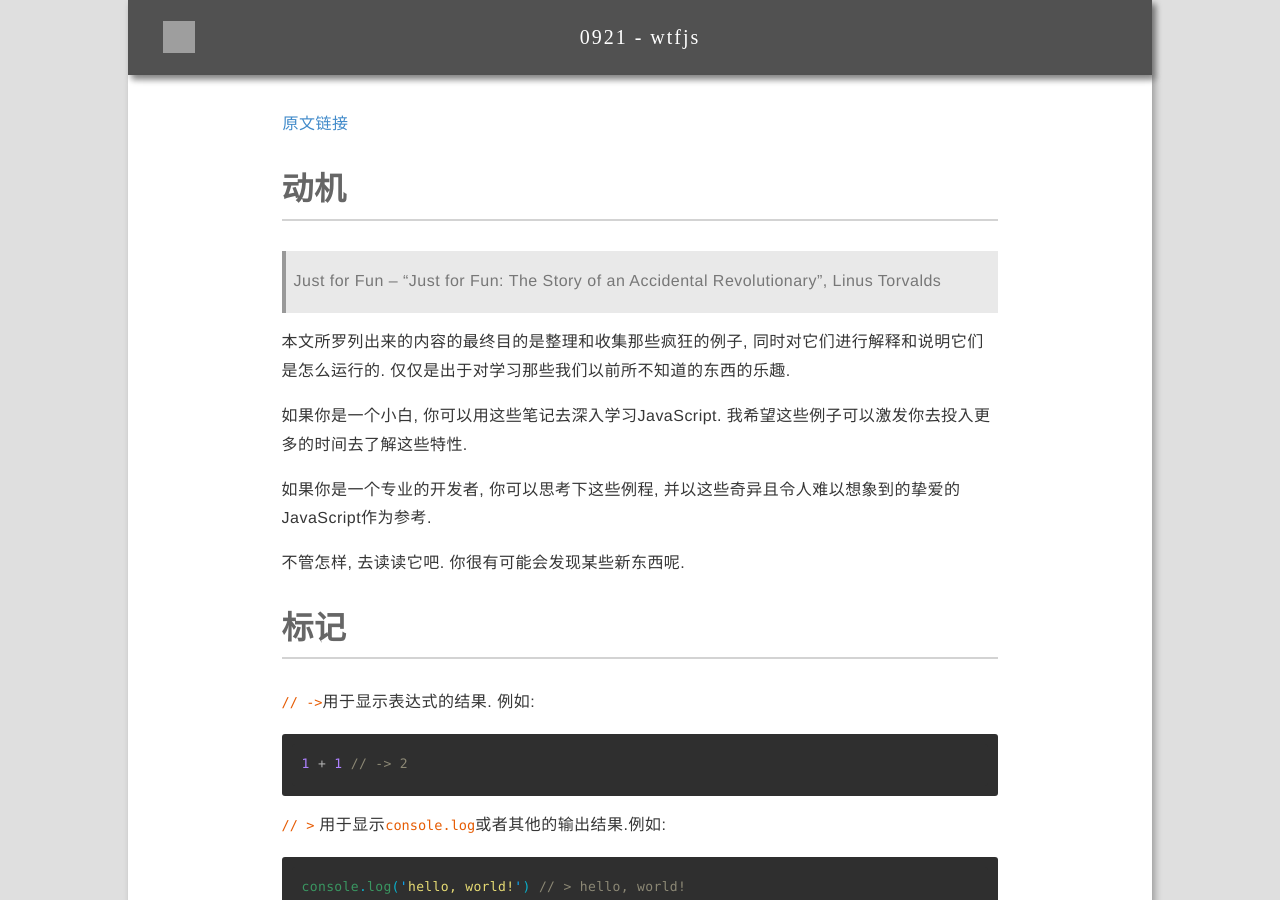
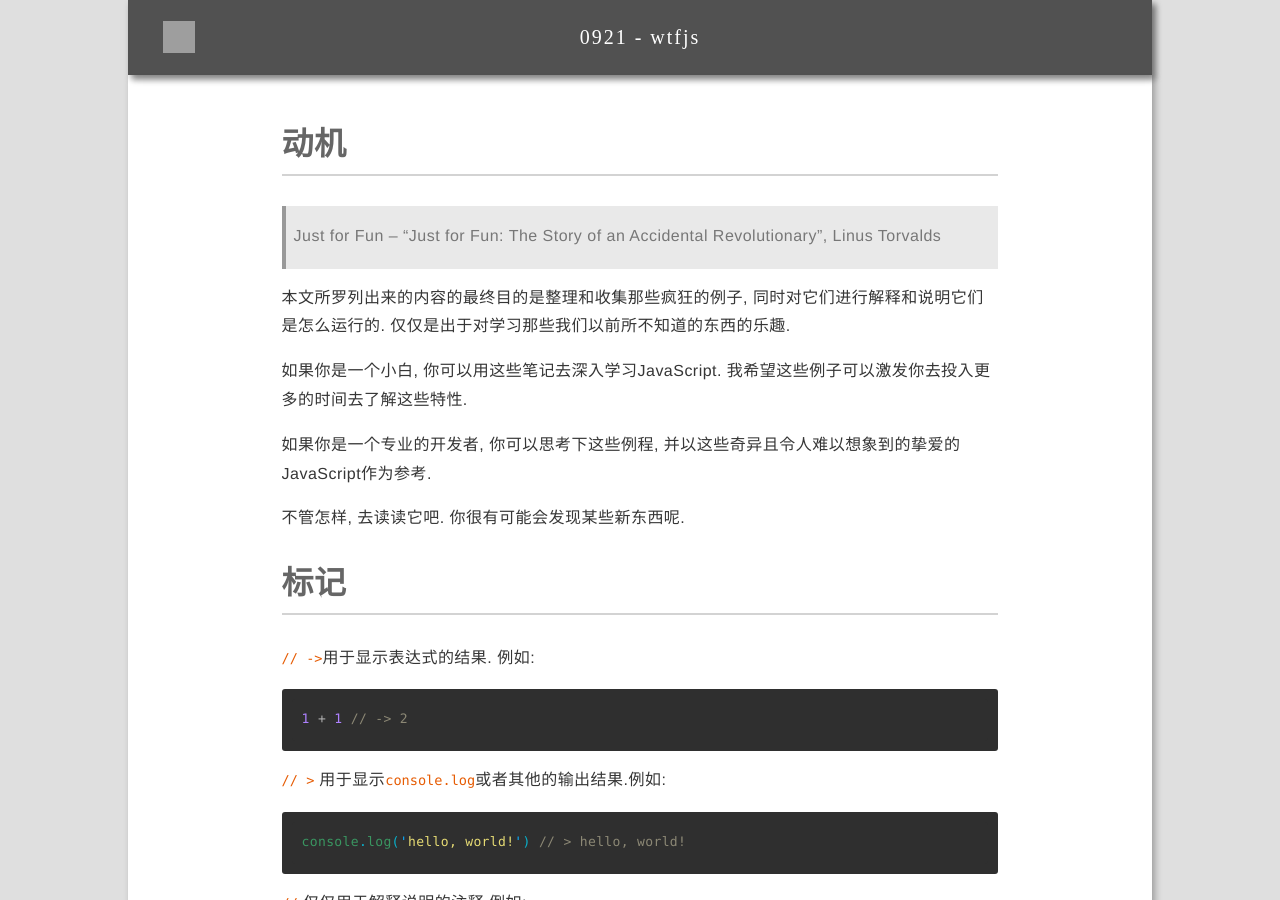
Before and after one commit to nlls1990/nlls1990.github.io, a Jekyll site: the page built from _posts/2017-09-21-wtfjs-translate.md, in a window 1280 px wide and 900 px high. Built offline with Jekyll 4.4.1, drawn with Linux system fonts in a browser that asks for light colours; comment, search, counter and statistics services are not loaded; grey boxes are pictures that could not be loaded.

Commit message:
[post] move 原文 to bottom

```diff
--- a/_posts/2017-09-21-wtfjs-translate.md
+++ b/_posts/2017-09-21-wtfjs-translate.md
@@ -6,7 +6,7 @@
 excerpt: JavaScript 有趣和棘手（坑爹？）的示例
 ---
 
-[原文链接](https://github.com/denysdovhan/wtfjs)
+
 
 ## 动机
 
```
Also changed, not shown: other parts of _posts/2017-09-21-wtfjs-translate.md (+4 -0 lines).
